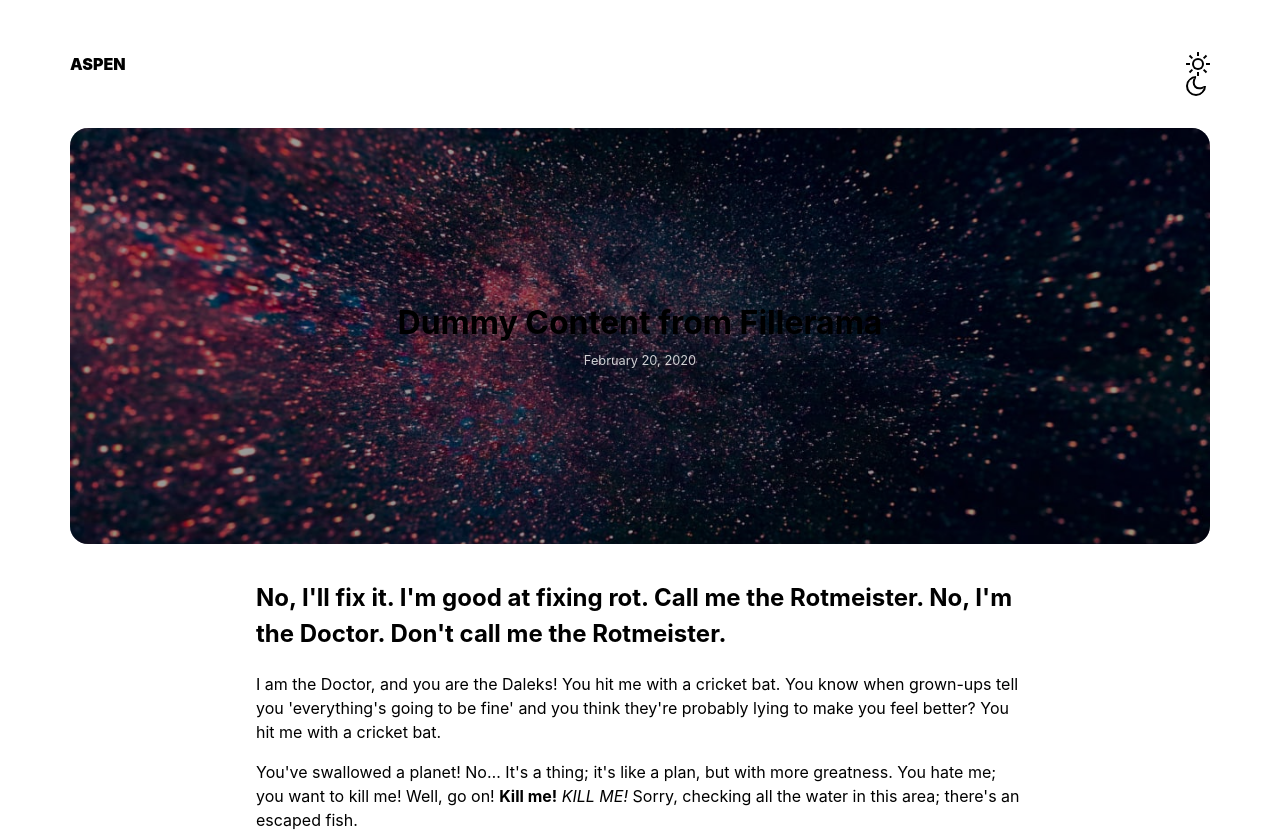
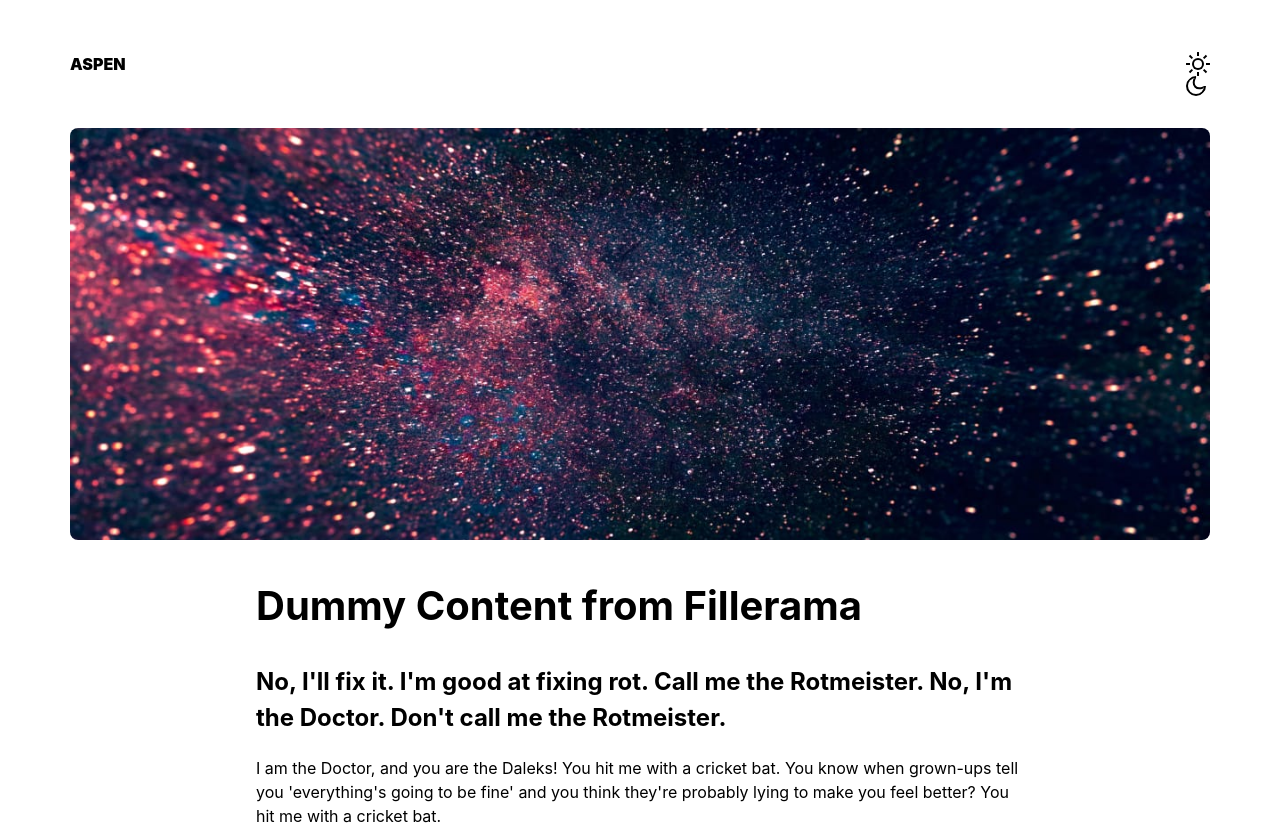
Before and after one commit to aspentng/aspen-portfolio-2021, a Gatsby site: page /testpost in a window 1280 px wide. Shown: the top 835 px of the page. Built offline with nearby package versions, Linux system fonts and the light colour scheme; Gatsby itself is replaced by a stand-in of ours.

Commit message:
shift blog title out of photo + stylistic changes

```diff
--- a/src/styles/global.scss
+++ b/src/styles/global.scss
@@ -1,4 +1,5 @@
-$font-family: "Rubik", -apple-system,BlinkMacSystemFont,"Segoe UI",Roboto,Oxygen-Sans,Ubuntu,Cantarell,"Helvetica Neue",sans-serif;
+$font-family: "Rubik", -apple-system, BlinkMacSystemFont, "Segoe UI", Roboto,
+  Oxygen-Sans, Ubuntu, Cantarell, "Helvetica Neue", sans-serif;
 
 html,
 body {
@@ -6,7 +7,7 @@ body {
   padding: 0;
 }
 * {
-  margin-top: 0
+  margin-top: 0;
 }
 body.light {
   --primary-color: #381696;
@@ -34,9 +35,9 @@ body.dark {
   --featured-bg: #66578d;
   --featured-text: #fff;
   --secondary-color: #66578d;
-  --background: #0A041A;
-  --text-color: rgba(255,255,255,0.88);
-  --text-secondary-color: rgba(255,255,255,0.66);
+  --background: #0a041a;
+  --text-color: rgba(255, 255, 255, 0.88);
+  --text-secondary-color: rgba(255, 255, 255, 0.66);
   --site-header: var(--background);
   --card-bg: #181326;
   --card-bdr: #181326;
@@ -126,7 +127,7 @@ a {
   font-size: 16px;
   font-weight: 400;
   margin: 0 20px 0 0;
-  transition: background-color .3s linear;
+  transition: background-color 0.3s linear;
   &.-primary {
     background-color: var(--primary-color);
     border-color: var(--primary-color);
@@ -150,7 +151,7 @@ a {
 }
 .post {
   padding: 0;
-  background:var(--background);
+  background: var(--background);
   color: var(--text-color);
   line-height: 1.5;
   > .blog-post-content {
@@ -162,51 +163,52 @@ a {
     margin-bottom: 0;
   }
   .post-title {
-    text-align: center;
-    margin: 0 0 0.5rem;
+    // text-align: center;
+    max-width: 768px;
+    margin: 2rem auto;
+    // margin: 0 0 0.5rem;
     line-height: 1.3;
-    font-size: 2rem;
+    font-size: 2.5rem;
   }
   .post-meta {
     margin-bottom: 32px;
     text-align: center;
   }
-
 }
 .post-thumbnail {
-  text-align: center;
+  // text-align: center;
   min-height: 380px;
   //background-image: url('/assets/circles-light.png');
   background-color: var(--featured-bg);
   background-repeat: no-repeat;
   background-size: cover;
   background-position: center;
-  border-radius: 18px;
-  margin-bottom: 36px;
+  border-radius: 8px;
+  margin-bottom: 40px;
   color: var(--featured-text);
   display: grid;
   align-content: center;
   position: relative;
-  padding: 18px;
+  padding: 16px;
   overflow: hidden;
-  &:before {
-    content: "";
-    background: rgba(0,0,0,0.4);
-    position: absolute;
-    top: 0;
-    left: 0;
-    width: 100%;
-    height: 100%;
-    z-index: 1;
-  }
-  > * {
-    position: relative;
-    z-index: 2;
-  }
-  .post-meta {
-    color: rgba(255,255,255,0.8);
-    margin-bottom: 0;
-  }
+  // &:before {
+  //   content: "";
+  //   background: rgba(0,0,0,0.4);
+  //   position: absolute;
+  //   top: 0;
+  //   left: 0;
+  //   width: 100%;
+  //   height: 100%;
+  //   z-index: 1;
+  // }
+  // > * {
+  //   position: relative;
+  //   z-index: 2;
+  // }
+  // .post-meta {
+  //   color: rgba(255,255,255,0.8);
+  //   margin-bottom: 0;
+  // }
 }
 .grids {
   display: grid;
@@ -219,7 +221,7 @@ a {
   background-color: var(--card-bg);
   border-radius: 4px;
   border: 1px solid var(--card-bdr);
-  box-shadow: 0 0 30px var(--card-shadow);
+  box-shadow: 0 0 24px var(--card-shadow);
   overflow: hidden;
   line-height: 1.5;
   &:hover .post-link {
@@ -235,11 +237,11 @@ a {
     margin: 0 0 0.5rem 0;
   }
   .post-title {
-    font-size: 1.2rem;
-    margin-bottom: 0.3rem;
+    font-size: 1.5rem;
+    margin-bottom: 0.5rem;
   }
   .post-meta {
-    font-weight: 100;
+    font-weight: 300;
     margin-bottom: 0;
   }
   .post-link {
@@ -248,7 +250,7 @@ a {
   }
 }
 .post-meta {
-  font-size: 0.8rem;
+  font-size: 1rem;
   color: var(--text-secondary-color);
 }
 .site-footer {
@@ -263,14 +265,14 @@ a {
   background-color: var(--contact-bg);
   padding: 32px;
   border: 1px solid var(--contact-bdr);
-  border-radius: 9px;
+  border-radius: 8px;
   label {
     display: block;
     margin-bottom: 0.5rem;
     color: var(--text-secondary-color);
   }
-  input[type=text],
-  input[type=email],
+  input[type="text"],
+  input[type="email"],
   textarea {
     appearance: none;
     border: 1px solid var(--card-shadow);
@@ -298,14 +300,12 @@ a {
   }
 }
 /* Portrait and Landscape */
-@media only screen
-and (min-width: 768px) {
+@media only screen and (min-width: 768px) {
   .grids {
     grid-template-columns: 1fr 1fr;
   }
 }
-@media only screen
-  and (min-width: 1024px) {
+@media only screen and (min-width: 1024px) {
   .grids {
     grid-template-columns: 1fr 1fr;
   }
@@ -315,7 +315,6 @@ and (min-width: 768px) {
     grid-gap: 64px;
   }
 }
-
 
 // theme-changer
 .theme-changer {
@@ -341,25 +340,20 @@ body.light {
   box-sizing: border-box;
   position: relative;
   display: block;
-  transform: scale(var(--ggs,1));
+  transform: scale(var(--ggs, 1));
   width: 24px;
   height: 24px;
-  background:
-    linear-gradient(to bottom,
-        currentColor 4px,transparent 0)
+  background: linear-gradient(to bottom, currentColor 4px, transparent 0)
       no-repeat 5px -6px/2px 6px,
-    linear-gradient(to bottom,
-        currentColor 4px,transparent 0)
-        no-repeat 5px 14px/2px 6px,
-    linear-gradient(to bottom,
-        currentColor 4px,transparent 0)
-        no-repeat -8px 5px/6px 2px,
-    linear-gradient(to bottom,
-        currentColor 4px,transparent 0)
-        no-repeat 14px 5px/6px 2px;
+    linear-gradient(to bottom, currentColor 4px, transparent 0) no-repeat 5px
+      14px/2px 6px,
+    linear-gradient(to bottom, currentColor 4px, transparent 0) no-repeat -8px 5px/6px
+      2px,
+    linear-gradient(to bottom, currentColor 4px, transparent 0) no-repeat 14px
+      5px/6px 2px;
   border-radius: 100px;
   box-shadow: inset 0 0 0 2px;
-  border: 6px solid transparent
+  border: 6px solid transparent;
 }
 .gg-sun::after,
 .gg-sun::before {
@@ -372,28 +366,28 @@ body.light {
   border-right: 4px solid;
   border-left: 4px solid;
   left: -6px;
-  top: 5px
+  top: 5px;
 }
 .gg-sun::before {
-  transform: rotate(-45deg)
+  transform: rotate(-45deg);
 }
 .gg-sun::after {
-  transform: rotate(45deg)
+  transform: rotate(45deg);
 }
 .gg-moon,
 .gg-moon::after {
   display: block;
   box-sizing: border-box;
-    border-radius: 50%
+  border-radius: 50%;
 }
 .gg-moon {
   overflow: hidden;
   position: relative;
-    transform: rotate(-135deg) scale(var(--ggs,1));
+  transform: rotate(-135deg) scale(var(--ggs, 1));
   width: 20px;
   height: 20px;
   border: 2px solid;
-    border-bottom-color: transparent
+  border-bottom-color: transparent;
 }
 .gg-moon::after {
   content: "";
@@ -403,5 +397,5 @@ body.light {
   border: 2px solid transparent;
   box-shadow: 0 0 0 2px;
   top: 8px;
-    left: 2px
+  left: 2px;
 }
--- a/src/templates/blogTemplate.js
+++ b/src/templates/blogTemplate.js
@@ -1,35 +1,36 @@
-import React from "react"
-import Helmet from 'react-helmet';
-import { graphql } from "gatsby"
-import Layout from "../components/layout"
+import React from "react";
+import Helmet from "react-helmet";
+import { graphql } from "gatsby";
+import Layout from "../components/layout";
 
 export default function Template({
   data, // this prop will be injected by the GraphQL query below.
 }) {
-  const { site, markdownRemark } = data // data.markdownRemark holds your post data
-  const { siteMetadata } = site
-  const { frontmatter, html } = markdownRemark
+  const { site, markdownRemark } = data; // data.markdownRemark holds your post data
+  const { siteMetadata } = site;
+  const { frontmatter, html } = markdownRemark;
   return (
     <Layout>
       <Helmet>
-        <title>{frontmatter.title} | {siteMetadata.title}</title>
+        <title>
+          {frontmatter.title} | {siteMetadata.title}
+        </title>
         <meta name="description" content={frontmatter.metaDescription} />
       </Helmet>
       <div className="blog-post-container">
         <article className="post">
-
-          {!frontmatter.thumbnail && (
+          {/* {!frontmatter.thumbnail && (
             <div className="post-thumbnail">
               <h1 className="post-title">{frontmatter.title}</h1>
-              <div className="post-meta">{frontmatter.date}</div>
             </div>
+          )} */}
+          {!!frontmatter.thumbnail && (
+            <div
+              className="post-thumbnail"
+              style={{ backgroundImage: `url(${frontmatter.thumbnail})` }}
+            />
           )}
-          {!!frontmatter.thumbnail && (
-            <div className="post-thumbnail" style={{backgroundImage: `url(${frontmatter.thumbnail})`}}>
-              <h1 className="post-title">{frontmatter.title}</h1>
-              <div className="post-meta">{frontmatter.date}</div>
-            </div>
-          )}
+          <h1 className="post-title">{frontmatter.title}</h1>
           <div
             className="blog-post-content"
             dangerouslySetInnerHTML={{ __html: html }}
@@ -37,7 +38,7 @@ export default function Template({
         </article>
       </div>
     </Layout>
-  )
+  );
 }
 
 export const pageQuery = graphql`
@@ -58,4 +59,4 @@ export const pageQuery = graphql`
       }
     }
   }
-`
+`;
```
Lines whose indentation alone changed are shown as unchanged.
